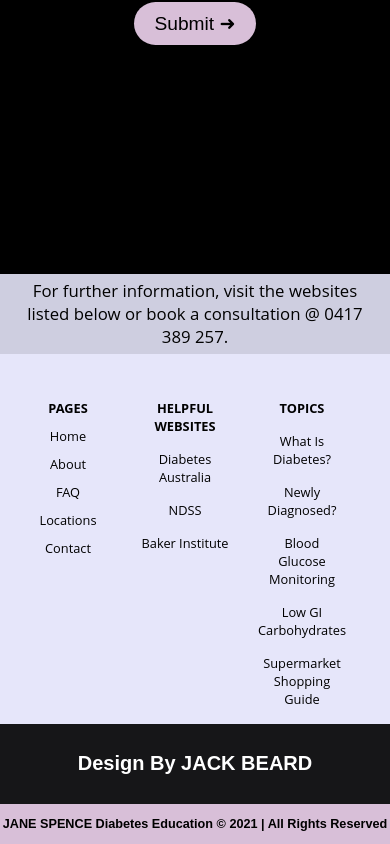
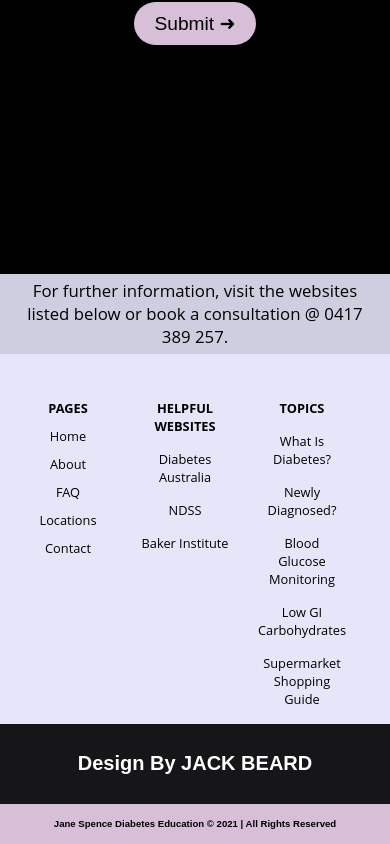
Before and after one commit to jackedwardbeard/01-Jane_Spence, a React (Create React App) app in the folder jane_spence/: page / in a window 390 px wide. Shown: the part 4649-5493 px from the top of the page. Built offline with nearby package versions, Linux system fonts and the light colour scheme.

Commit message:
Forgot to add responsiveness to subfooter. Fixed.

```diff
--- a/jane_spence/src/components/Footer/FooterComponents.js
+++ b/jane_spence/src/components/Footer/FooterComponents.js
@@ -408,4 +408,16 @@ export const SubText = styled.span`
     font-family: 'Montserrat', sans-serif;
     font-size: 1.5vh;
     float: left;
+
+    @media screen and (max-width: 1024px) {
+        font-size: 0.8rem;
+    }
+
+    @media screen and (max-width: 768px) {
+        font-size: 0.6rem;
+    }
+
+    @media screen and (max-width: 280px) {
+        font-size: 0.5rem;
+    }
 `
--- a/jane_spence/src/components/Footer/index.js
+++ b/jane_spence/src/components/Footer/index.js
@@ -73,7 +73,7 @@ const Footer = () => {
             <SubFooterContainer>
 
                 <SubText>
-                    JANE SPENCE Diabetes Education © 2021 | All Rights Reserved
+                    Jane Spence Diabetes Education © 2021 | All Rights Reserved
                 </SubText>
 
             </SubFooterContainer>
```
